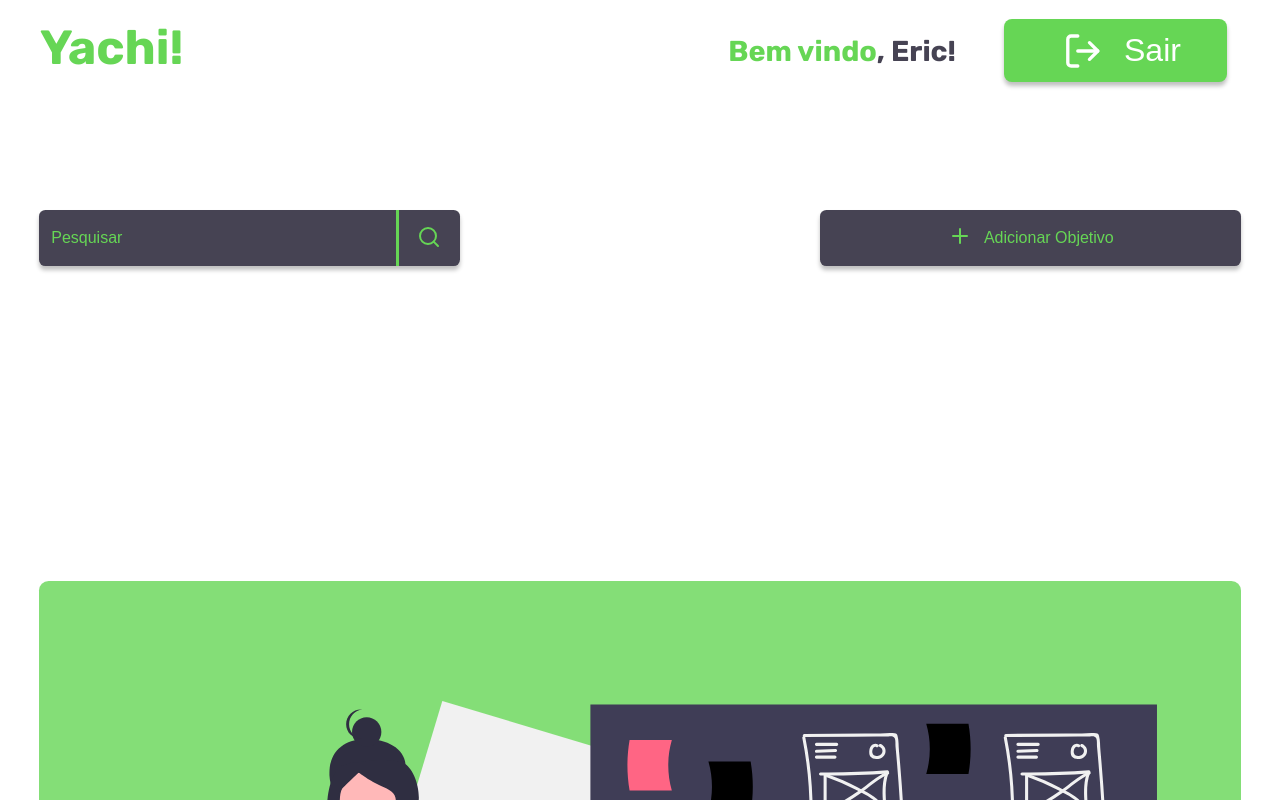
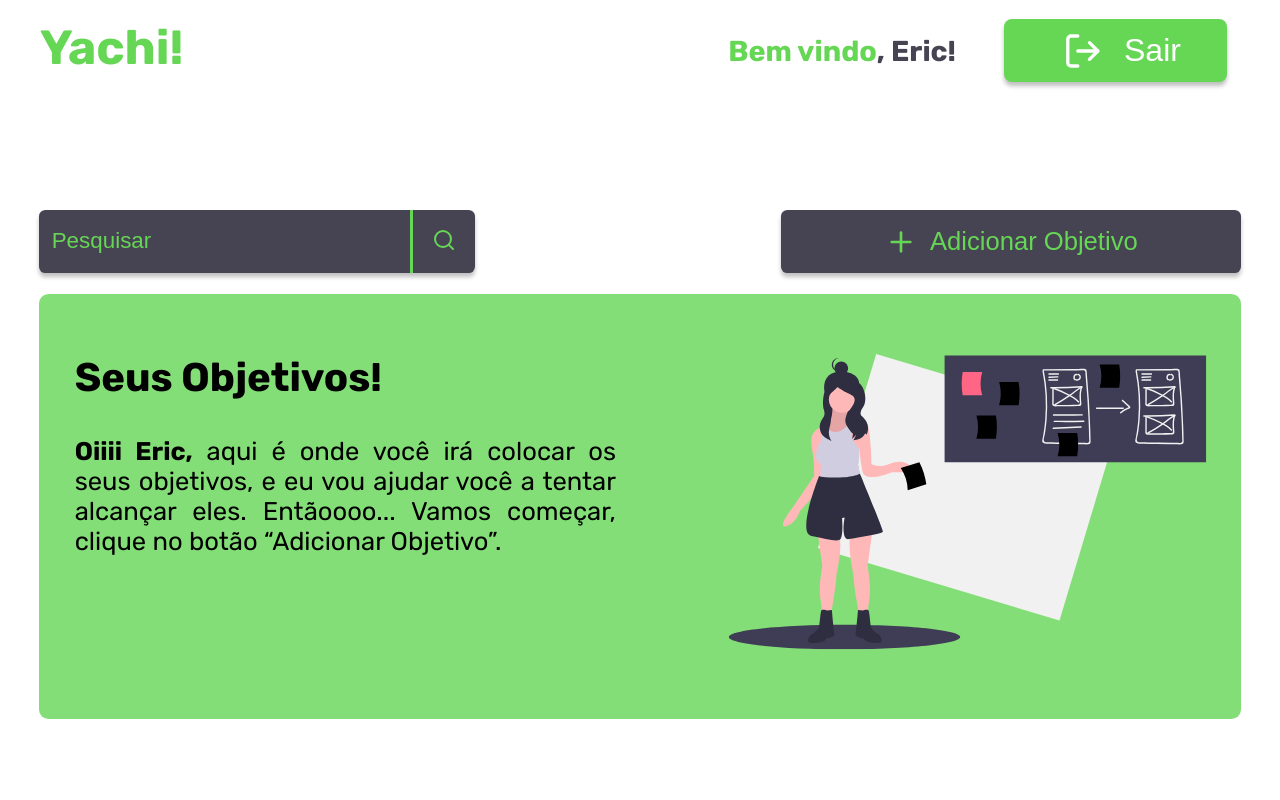
Before and after one commit to eric-araujo/YourAchievements, a React (Create React App) app: page /panel in a window 1280 px wide. Shown: the top 800 px of the page. Built offline with nearby package versions, Linux system fonts and the light colour scheme.

Commit message:
Estilizando tabela de objetivos para desktop

```diff
--- a/src/Pages/Panel/styles.css
+++ b/src/Pages/Panel/styles.css
@@ -97,34 +97,87 @@
 
     .columnPanel {
         display: grid !important;
-        grid-template-rows: 1fr 3fr;
-        grid-template-columns: 1fr 1fr;
-        grid-template-areas: 'search addObjective''objectives objectives';
+        grid-template-areas: 'search addObjective'
+            'objectives objectives';
         margin-left: 1.5%;
         margin-right: 1.5%;
     }
 
+    .divGray {
+        margin: 0;
+    }
+
     .divSearch {
-        width: 70%;
-        height: 15%;
+        width: 80%;
+        height: 55%;
 
-        grid-area:search;
+        grid-area: search;
+    }
+
+    .search {
+        padding: 10% 3% !important;
+        font-size: 1.4rem;
     }
 
     .divAddObjective {
         position: relative;
         left: 30%;
         width: 70%;
-        height: 15%;
+        height: 55%;
 
-        grid-area:addObjective;
+        grid-area: addObjective;
+    }
+
+    .addObjective {
+        font-size: 1.6rem;
+    }
+
+    .addObjective>span>svg {
+        position: relative;
+        top: .2rem;
+        width: 2rem;
+        height: 2rem;
     }
 
     .objectives {
+        position: relative;
+        bottom: 7%;
+        margin-bottom: 0% !important;
+        padding: 5% 7% 3% 3% !important;
+
         grid-area: objectives;
     }
 
-    .search {
-        padding: 10% 3% !important;
+    .notfound {
+        display: grid;
+        grid-template-rows: 1fr 1fr;
+        grid-template-columns: 2fr 2fr;
+        grid-template-areas: 'title imgNotFound'
+            'textWelcome imgNotFound';
     }
+
+    .notfound>img {
+        position: relative;
+        left: 20%;
+        width: 90%;
+        height: 90%;
+        grid-area: imgNotFound;
+    }
+
+    .notfound>h2 {
+        height: 20%;
+        font-size: 2.5rem;
+
+        grid-area: title;
+    }
+
+    .notfound>p {
+        position: relative;
+        bottom: 50%;
+        font-size: 1.6rem !important;
+
+        grid-area: textWelcome;
+    }
+
+
 }
```
